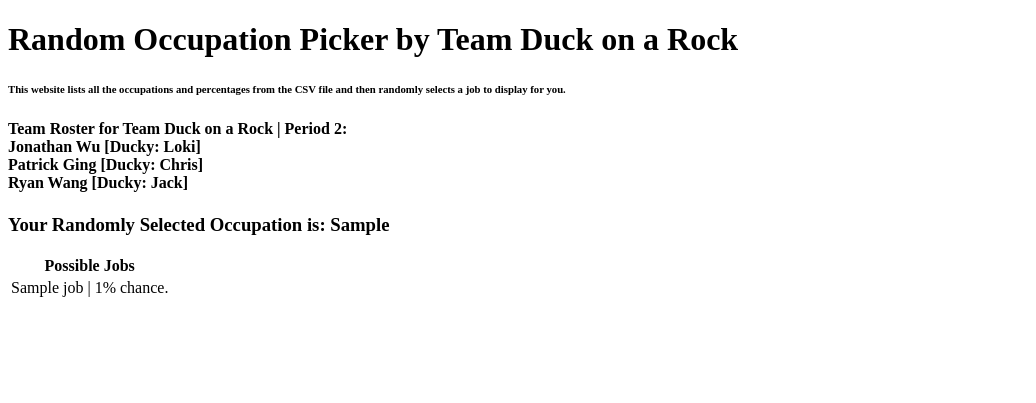
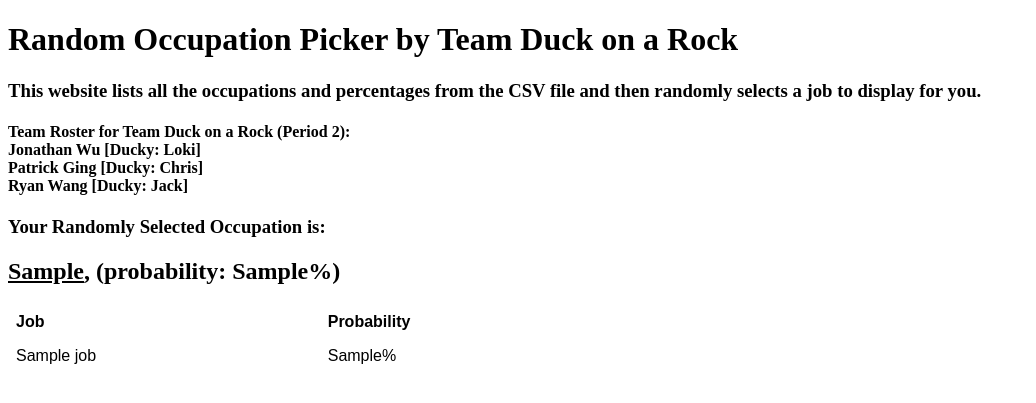
Before and after one commit to stuy-jwu20/workshopStation, a Flask app: template 13_tempwork/templates/tablified.html in a window 1280 px wide. Shown: the top 403 px of the page, without its empty margins (0-1036 px from the left). Run offline with Flask 2, Linux system fonts and the light colour scheme; the template is opened without the code that fills it: most values are stand-ins (such as "Sample title", 1, 10 or a date in 2020).

Commit message:
updated tempwork to match ryan's

```diff
--- a/13_tempwork/notes.txt
+++ b/13_tempwork/notes.txt
@@ -9,6 +9,8 @@ Anything Notable:
 
 - Nothing in particular.
 - It's a lot cleaner at times when you can replace some disgusting code with a nice loop or a template.
+- There are already some useful library functions that are easy to read, use, and understand.
+There's no need to write a bunch of code for something that's already been done.
 
 EGO:
 
@@ -16,3 +18,6 @@ EGO:
 direction as I agree with that sentiment. Though I don't agree that I feel like
 I am attached to the programs I create.
 - I feel that the section is really accurate in its descriptions of the archetypes. In terms of owning programs, I have no comment on it.
+- The author makes a good point. I do feel like I get too attached to my programs, sometimes.
+If I struggle on something long enough, I usually don't feel like abandoning my work, or asking people for help, even though I should.
+I just try to make it work, and this is definitely an ego thing; I want to feel like I'm good at programming.
--- a/13_tempwork/templates/tablified.html
+++ b/13_tempwork/templates/tablified.html
@@ -6,22 +6,44 @@ K13 - Template for Success/Jinja templates and flask/We worked in new trios to c
 2021-10-09
 -->
 <html lang="en" dir="ltr">
+
+  <style>
+    table {
+      font-family: arial, sans-serif;
+      border-collapse: collapse;
+      width: 50%;
+    }
+    td, th {
+      text-align: left;
+      padding: 8px;
+    }
+    </style>
+
   <head>
     <meta charset="utf-8">
     <title>Random Occupation Picker</title>
     <h1>Random Occupation Picker by Team Duck on a Rock </h1>
-    <h6> This website lists all the occupations and percentages from the CSV file and then randomly selects a job to display for you. </h6>
-    <h4> Team Roster for Team Duck on a Rock | Period 2: </br>
+    <h3> This website lists all the occupations and percentages from the CSV file and then randomly selects a job to display for you. </h3>
+    <h4> Team Roster for Team Duck on a Rock (Period 2): </br>
          Jonathan Wu [Ducky: Loki] </br>
          Patrick Ging [Ducky: Chris] </br>
          Ryan Wang [Ducky: Jack] </h4>
   </head>
 
   <body>
-    <h3>Your Randomly Selected Occupation is: {{chosen_job}} </h3>
-    <table> <tr> <th> Possible Jobs </th> </tr>
-      {%for job, percentage in jobAndPercentage %}
-        <tr> <td> {{job}} | {{percentage}}% chance. </td></tr>
+    <h3>Your Randomly Selected Occupation is: </h3>
+    <h2> <u>{{chosen_job}}</u>, (probability: {{chosen_job_prob}}%) </h2>
+
+    <table>
+      <tr>
+        <th>Job</th>
+        <th>Probability</th>
+      </tr>
+      {% for job in jobs %}
+      <tr>
+        <td>{{job}}</td>
+        <td>{{data_dict[job]}}%</td>
+      </tr>
       {% endfor %}
     </table>
   </body>
```
Also changed, not shown: 13_tempwork/app.py (+22 -35 lines).
